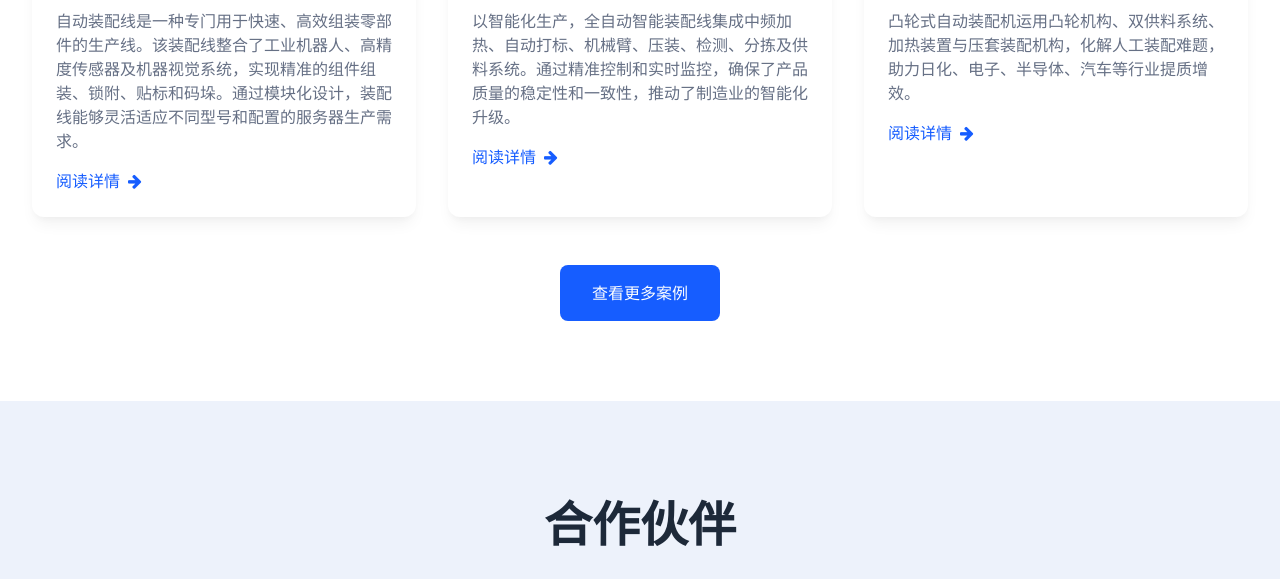
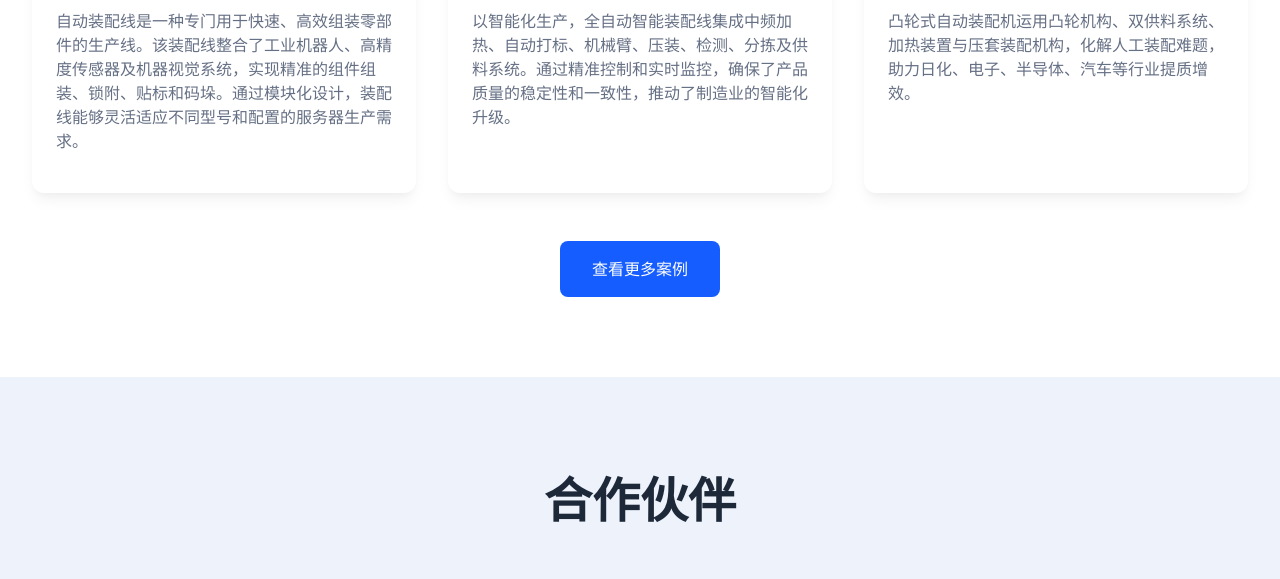
Before and after one commit to lonearvin/webproject, a website: page templates/homepage.html in a window 1280 px wide. Shown: the part 3689-4268 px from the top of the page. Drawn offline with Linux system fonts and the light colour scheme.

Commit message:
修改页面

```diff
--- a/templates/homepage.html
+++ b/templates/homepage.html
@@ -408,10 +408,9 @@
                     <div class="p-6">
                         <h3 class="text-xl font-bold mb-3">全自动智能装配线</h3>
                         <p class="text-muted mb-4">自动装配线是一种专门用于快速、高效组装零部件的生产线。该装配线整合了工业机器人、高精度传感器及机器视觉系统，实现精准的组件组装、锁附、贴标和码垛。通过模块化设计，装配线能够灵活适应不同型号和配置的服务器生产需求。</p>
-                        <a href="#" class="text-primary font-medium flex items-center">
-                            阅读详情 <i
-                                class="fa fa-arrow-right ml-2 transition-transform duration-300 group-hover:translate-x-1"></i>
-                        </a>
+                        <!-- <a href="#" class="text-primary font-medium flex items-center">
+                            阅读详情 <i class="fa fa-arrow-right ml-2 transition-transform duration-300 group-hover:translate-x-1"></i>
+                        </a> -->
                     </div>
                 </div>
 
@@ -427,10 +426,10 @@
                         <h3 class="text-xl font-bold mb-3">电机类智能装配线</h3>
                         <p class="text-muted mb-4">
                             以智能化生产，全自动智能装配线集成中频加热、自动打标、机械臂、压装、检测、分拣及供料系统。通过精准控制和实时监控，确保了产品质量的稳定性和一致性，推动了制造业的智能化升级。</p>
-                        <a href="#" class="text-primary font-medium flex items-center">
+                        <!-- <a href="#" class="text-primary font-medium flex items-center">
                             阅读详情 <i
                                 class="fa fa-arrow-right ml-2 transition-transform duration-300 group-hover:translate-x-1"></i>
-                        </a>
+                        </a> -->
                     </div>
                 </div>
 
@@ -446,10 +445,10 @@
                         <h3 class="text-xl font-bold mb-3">凸轮式自动装配机</h3>
                         <p class="text-muted mb-4">
                            凸轮式自动装配机运用凸轮机构、双供料系统、加热装置与压套装配机构，化解人工装配难题，助力日化、电子、半导体、汽车等行业提质增效。</p>
-                        <a href="#" class="text-primary font-medium flex items-center">
+                        <!-- <a href="#" class="text-primary font-medium flex items-center">
                             阅读详情 <i
                                 class="fa fa-arrow-right ml-2 transition-transform duration-300 group-hover:translate-x-1"></i>
-                        </a>
+                        </a> -->
                     </div>
                 </div>
             </div>
```
